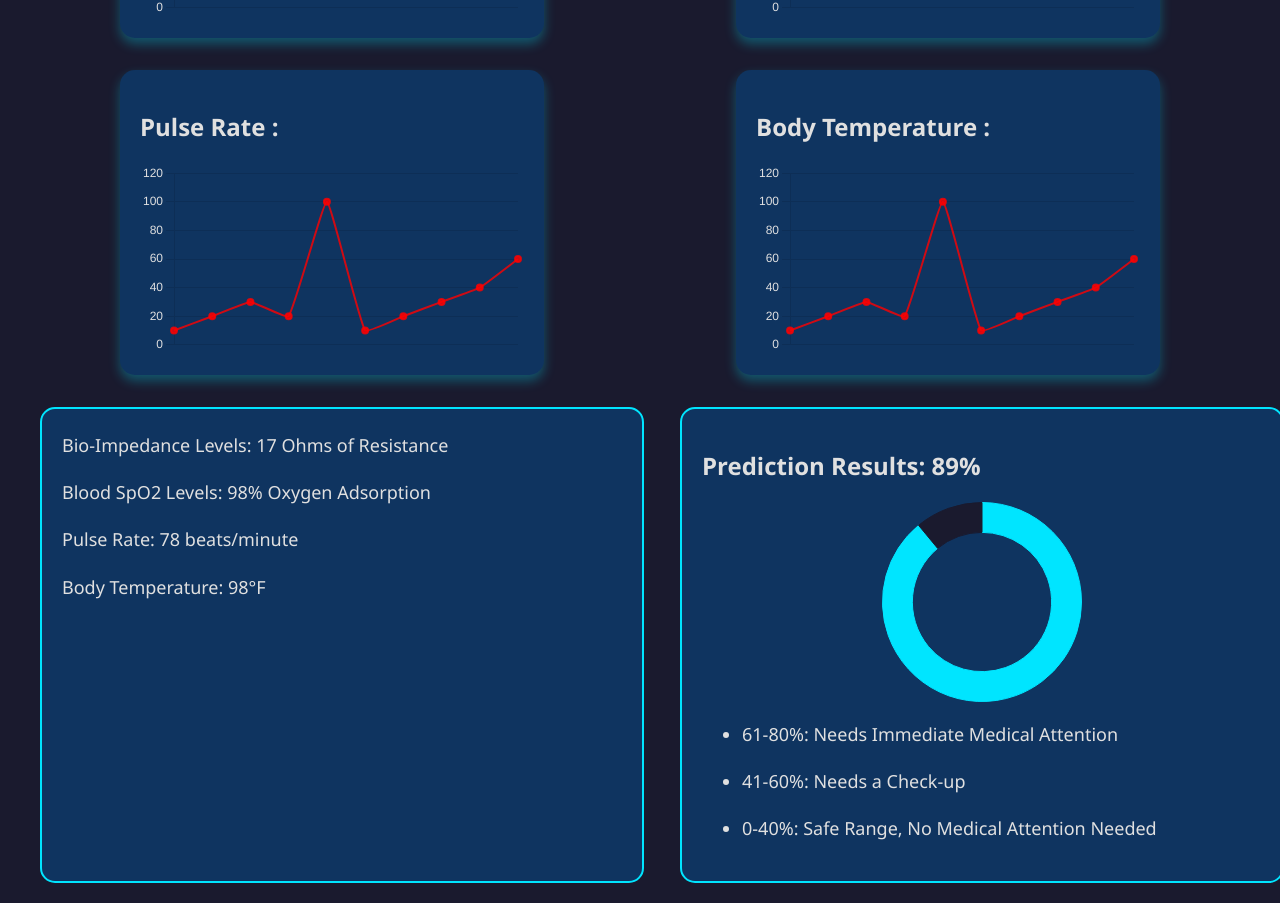
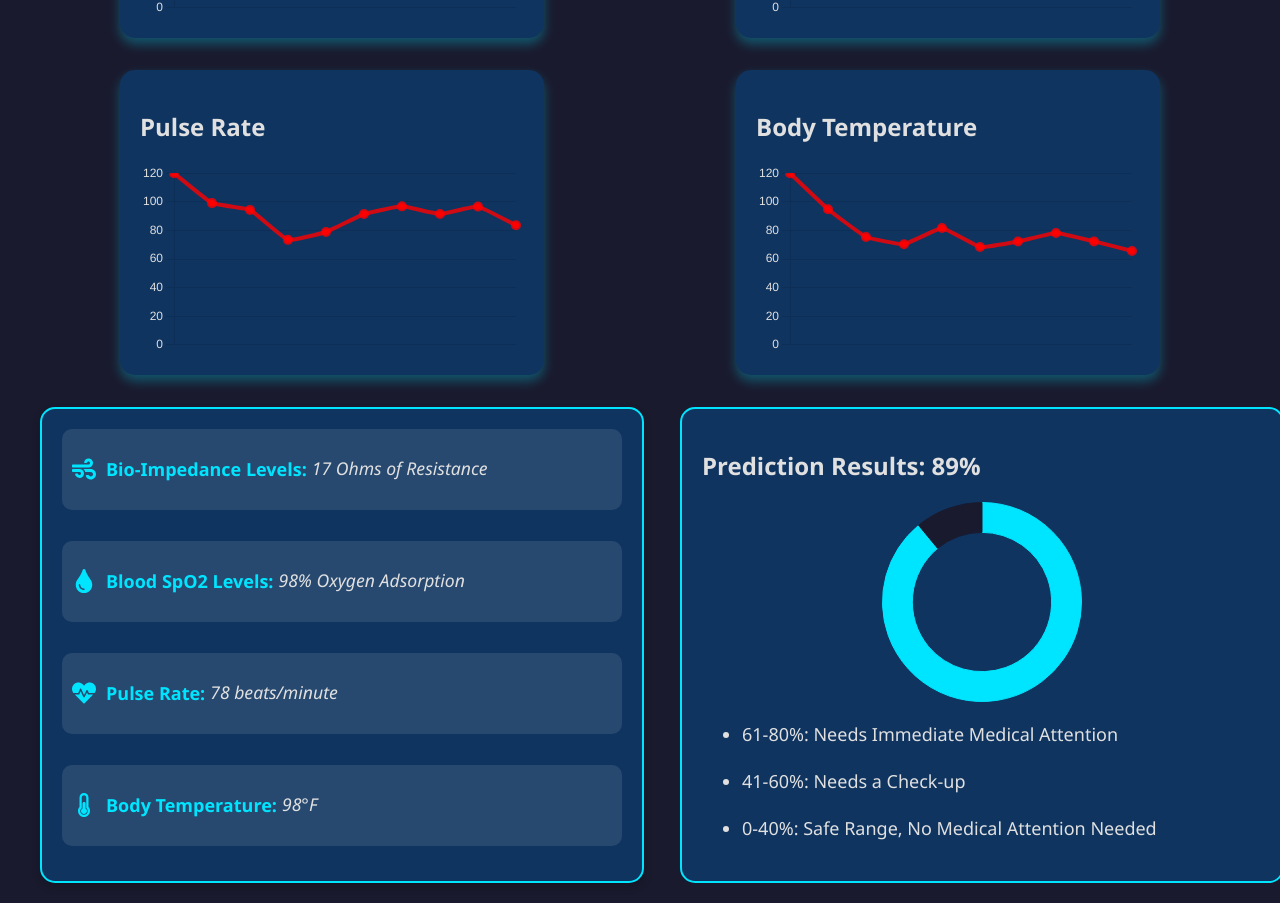
Before and after one commit to HimanshuGolani/SunilsDashboard, a React (Vite) app: page / in a window 1280 px wide. Shown: the part 445-1348 px from the top of the page. Built offline with nearby package versions, Linux system fonts and the light colour scheme; no server answers.

Commit message:
changes 3

```diff
--- a/package.json
+++ b/package.json
@@ -10,10 +10,12 @@
     "preview": "vite preview"
   },
   "dependencies": {
+    "axios": "^1.7.7",
     "chart.js": "^4.4.4",
     "react": "^18.3.1",
     "react-chartjs-2": "^5.2.0",
-    "react-dom": "^18.3.1"
+    "react-dom": "^18.3.1",
+    "react-icons": "^5.3.0"
   },
   "devDependencies": {
     "@eslint/js": "^9.9.0",
--- a/src/Component/Metrics.jsx
+++ b/src/Component/Metrics.jsx
@@ -1,10 +1,29 @@
+import React from "react";
+import { FaHeartbeat, FaThermometerHalf, FaTint, FaWind } from "react-icons/fa"; // Importing some icons
+
 export default function Metrics() {
   return (
     <div className="metrics">
-      <div>Bio-Impedance Levels: 17 Ohms of Resistance</div>
-      <div>Blood SpO2 Levels: 98% Oxygen Adsorption</div>
-      <div>Pulse Rate: 78 beats/minute</div>
-      <div>Body Temperature: 98°F</div>
+      <div className="metric-item">
+        <FaWind className="metric-icon" />
+        <span className="metric-label">Bio-Impedance Levels:</span>
+        <span className="metric-value">17 Ohms of Resistance</span>
+      </div>
+      <div className="metric-item">
+        <FaTint className="metric-icon" />
+        <span className="metric-label">Blood SpO2 Levels:</span>
+        <span className="metric-value">98% Oxygen Adsorption</span>
+      </div>
+      <div className="metric-item">
+        <FaHeartbeat className="metric-icon" />
+        <span className="metric-label">Pulse Rate:</span>
+        <span className="metric-value">78 beats/minute</span>
+      </div>
+      <div className="metric-item">
+        <FaThermometerHalf className="metric-icon" />
+        <span className="metric-label">Body Temperature:</span>
+        <span className="metric-value">98°F</span>
+      </div>
     </div>
   );
 }
--- a/src/Component/RealTimeVisualizer.jsx
+++ b/src/Component/RealTimeVisualizer.jsx
@@ -29,30 +29,30 @@ function RealTimeVisualizer({ title, chartData }) {
       {
         data: chartData,
         fill: true,
-        backgroundColor: "rgba(255, 0, 0, 0.8)", // Red background color for the line
+        backgroundColor: "red", // Red background color for the line
         borderColor: "rgba(255, 0, 0, 0.8)", // Red border color for the line
-        borderWidth: 2,
+        borderWidth: 4,
         tension: 0.1, // Slightly jagged line
       },
     ],
   });
 
-  // useEffect(() => {
-  //   const interval = setInterval(() => {
-  //     const newData = fill on the method that withh fill the data in the chart continuesly;
-  //     setData((prevState) => ({
-  //       ...prevState,
-  //       datasets: [
-  //         {
-  //           ...prevState.datasets[0],
-  //           data: newData,
-  //         },
-  //       ],
-  //     }));
-  //   }, 1000); // Update data every second
+  useEffect(() => {
+    const interval = setInterval(() => {
+      const newData = generateHeartRateData();
+      setData((prevState) => ({
+        ...prevState,
+        datasets: [
+          {
+            ...prevState.datasets[0],
+            data: newData,
+          },
+        ],
+      }));
+    }, 1000); // Update data every second
 
-  //   return () => clearInterval(interval);
-  // }, []);
+    return () => clearInterval(interval);
+  }, []);
 
   return (
     <div
@@ -71,7 +71,7 @@ function RealTimeVisualizer({ title, chartData }) {
           color: "#e0e0e0", // Light gray text color
         }}
       >
-        {title}
+        {`${title} `}
       </h2>
       <Line
         data={data}
--- a/src/GlobalContext/AppContext.jsx
+++ b/src/GlobalContext/AppContext.jsx
@@ -15,6 +15,9 @@ const AppFieldsProvider = ({ children }) => {
   const [bodyTemperature, setBodyTemp] = useState([
     10, 20, 30, 20, 100, 10, 20, 30, 40, 60, 77, 80, 90,
   ]);
+
+  const DATA_URL = "54.83.118.12:8000/ws";
+
   return (
     <AppContext.Provider
       value={{
@@ -26,6 +29,7 @@ const AppFieldsProvider = ({ children }) => {
         setPulseRate,
         bodyTemperature,
         setBodyTemp,
+        DATA_URL,
       }}
     >
       {children}
--- a/src/Pages/Dashboard.jsx
+++ b/src/Pages/Dashboard.jsx
@@ -1,4 +1,4 @@
-import React, { useContext } from "react";
+import React, { useContext, useEffect } from "react";
 import Header from "../Component/Header";
 import RealTimeVisualizer from "../Component/RealTimeVisualizer";
 import Metrics from "../Component/Metrics";
@@ -6,37 +6,67 @@ import Prediction from "../Component/Prediction";
 import { useAppState } from "../GlobalContext/AppContext";
 
 function Dashboard() {
-  const VisualizerData = [
-    {
-      title: "Blood SpO2 Levels :",
-      data: useAppState().bloodSpo2,
-    },
-    {
-      title: "Bio-Impedence Levels :",
-      data: useAppState().bioImpendence,
-    },
-    {
-      title: "Pulse Rate :",
-      data: useAppState().pulseRate,
-    },
-    {
-      title: "Body Temperature :",
-      data: useAppState().bodyTemperature,
-    },
-  ];
+  const {
+    bloodSpo2,
+    bioImpendence,
+    pulseRate,
+    bodyTemperature,
+    setSpo2,
+    setBioImpedence,
+    setPulseRate,
+    setBodyTemp,
+  } = useAppState();
+
+  useEffect(() => {
+    const websocket = new WebSocket("ws://54.83.118.12/ws");
+
+    websocket.onopen = () => {
+      console.log("WebSocket connection opened");
+    };
+
+    websocket.onmessage = (event) => {
+      try {
+        const data = JSON.parse(event.data);
+
+        // Assuming the WebSocket data has the structure { bloodSpo2, bioImpendence, pulseRate, bodyTemperature }
+        if (data.bloodSpo2) setSpo2(data.bloodSpo2);
+        if (data.bioImpendence) setBioImpedence(data.bioImpendence);
+        if (data.pulseRate) setPulseRate(data.pulseRate);
+        if (data.bodyTemperature) setBodyTemp(data.bodyTemperature);
+      } catch (error) {
+        console.error("Error parsing WebSocket message:", error);
+      }
+    };
+
+    websocket.onerror = (event) => {
+      console.error("WebSocket error:", event);
+      // Display or log the error to alert you of connection issues
+    };
+
+    websocket.onclose = (event) => {
+      console.log("WebSocket connection closed:", event);
+    };
+
+    return () => {
+      websocket.close(); // Clean up WebSocket connection on component unmount
+    };
+  }, []);
 
   return (
     <div className="dashboard">
       <Header />
 
       <div className="gaps">
-        {VisualizerData.map((item, index) => (
-          <RealTimeVisualizer
-            key={index}
-            title={item.title}
-            chartData={item.data}
-          />
-        ))}
+        <RealTimeVisualizer title="Blood SpO2 Levels" chartData={bloodSpo2} />
+        <RealTimeVisualizer
+          title="Bio-Impedence Levels"
+          chartData={bioImpendence}
+        />
+        <RealTimeVisualizer title="Pulse Rate" chartData={pulseRate} />
+        <RealTimeVisualizer
+          title="Body Temperature"
+          chartData={bodyTemperature}
+        />
       </div>
 
       <div className="metrics-prediction">
--- a/src/css/App.css
+++ b/src/css/App.css
@@ -55,6 +55,53 @@ h2 {
   grid-template-columns: 1fr 1fr;
   gap: 5rem;
   width: 100%;
+}
+
+.metrics {
+  display: grid;
+  gap: 1rem;
+  background-color: var(--card-bg-color);
+  padding: 20px;
+  border-radius: 15px;
+  box-shadow: 0 4px 8px rgba(0, 0, 0, 0.2);
+  transition: transform var(--transition-duration),
+    box-shadow var(--transition-duration);
+}
+
+.metric-item {
+  display: flex;
+  align-items: center;
+  padding: 10px;
+  border-radius: 10px;
+  background: rgba(255, 255, 255, 0.1);
+  transition: background 0.3s ease;
+}
+
+.metric-item:hover {
+  background: rgba(255, 255, 255, 0.2);
+}
+
+.metric-icon {
+  color: var(--primary-color);
+  font-size: 1.5rem;
+  margin-right: 10px;
+}
+
+.metric-label {
+  font-weight: bold;
+  margin-right: 5px;
+  color: var(--primary-color);
+}
+
+.metric-value {
+  color: var(--text-color);
+  font-style: italic;
+  font-size: 1.1rem;
+}
+
+.metrics:hover {
+  transform: translateY(-5px);
+  box-shadow: 0 8px 16px rgba(0, 229, 255, 0.3);
 }
 
 .metrics,
```
Also changed, not shown: 1 other file (tests, documents, lock files or other folders).
